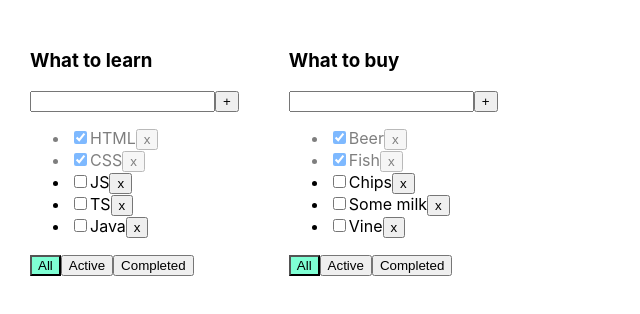
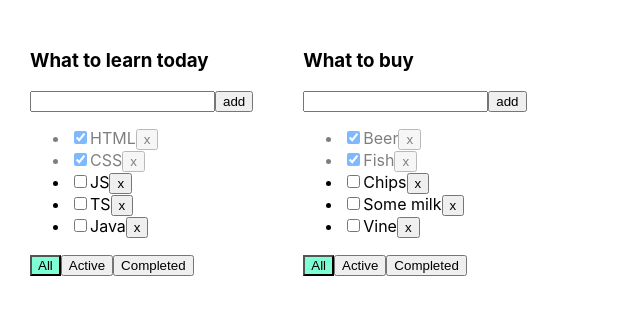
Before and after one commit to Metaloziz/it-incubator-todolist-ts-01, a React (Create React App) app: page / in a window 1280 px wide. Shown: the top 314 px of the page, without its empty margins (0-640 px from the left). Built offline with nearby package versions, Linux system fonts and the light colour scheme.

Commit message:
HW_6_don't_work

```diff
--- a/src/App.tsx
+++ b/src/App.tsx
@@ -2,6 +2,7 @@ import React, {useState} from 'react';
 import './App.css';
 import {Todolist} from './Todolist';
 import {v1} from 'uuid';
+import {AddItemForm} from "./components/AddItemForm/AddItemForm";
 
 export type FilterValuesType = 'all' | 'active' | 'completed';
 
@@ -17,7 +18,7 @@ function App() {
     let todolistId2 = v1()
 
     let [todolists, setTodolists] = useState<Array<TodolistType>>([
-        {id: todolistId1, title: 'What to learn', filter: 'all'},
+        {id: todolistId1, title: 'What to learn today', filter: 'all'},
         {id: todolistId2, title: 'What to buy', filter: 'all'}
     ])
 
@@ -44,6 +45,7 @@ function App() {
     }
 
     function addTask(todolistId: string, title: string) {
+        debugger
         let newtask = {id: v1(), title: title, isDone: false};
         setTasks({...tasks, [todolistId]: [newtask, ...tasks[todolistId]]})
     }
@@ -59,10 +61,9 @@ function App() {
 
 
     return (
-
         <div className="App">
-            {
-                todolists.map(tl => {
+            {/*<AddItemForm addTask={addTask} />*/}
+            {todolists.map(tl => {
                     let tasksForTodolist = tasks[tl.id];
 
                     if (tl.filter === 'active') {
@@ -84,9 +85,9 @@ function App() {
                             filter={tl.filter}
                         />
                     )
-                })
+                }
+            )
             }
-
         </div>
     );
 }
--- a/src/Todolist.tsx
+++ b/src/Todolist.tsx
@@ -1,5 +1,6 @@
 import React, {ChangeEvent, KeyboardEvent, useState} from 'react';
 import {FilterValuesType} from './App';
+import {AddItemForm} from "./components/AddItemForm/AddItemForm";
 
 type TaskType = {
     id: string
@@ -20,51 +21,23 @@ type PropsType = {
 
 export function Todolist(props: PropsType) {
 
-    let [title, setTitle] = useState("")
-    let [error, setError] = useState<string | null>(null)
+    const onAllClickHandler = () => props.changeFilter(props.todolistId, "all");
+    const onActiveClickHandler = () => props.changeFilter(props.todolistId, "active");
+    const onCompletedClickHandler = () => props.changeFilter(props.todolistId, "completed");
 
-    const addTask = () => {
-        if (title.trim() !== "") {
-            props.addTask(props.todolistId, title.trim());
-            setTitle("");
-        } else {
-            setError("Title is required");
-        }
-    }
 
-    const onChangeHandler = (e: ChangeEvent<HTMLInputElement>) => {
-        setTitle(e.currentTarget.value)
-    }
-
-    const onKeyPressHandler = (e: KeyboardEvent<HTMLInputElement>) => {
-        setError(null);
-        if (e.charCode === 13) {
-            addTask();
-        }
-    }
-
-    const onAllClickHandler = () => props.changeFilter(props.todolistId,"all");
-    const onActiveClickHandler = () => props.changeFilter(props.todolistId,"active");
-    const onCompletedClickHandler = () => props.changeFilter(props.todolistId,"completed");
 
 
     return <div>
         <h3>{props.title}</h3>
-        <div>
-            <input value={title}
-                   onChange={onChangeHandler}
-                   onKeyPress={onKeyPressHandler}
-                   className={error ? "error" : ""}
-            />
-            <button onClick={addTask}>+</button>
-            {error && <div className="error-message">{error}</div>}
-        </div>
-        <ul>
-            {
+        <AddItemForm addTask={props.addTask} todolistId={props.todolistId}/>
+        <ul>{
             props.tasks.map(t => {
-                    const onClickHandler = () => props.removeTask(props.todolistId, t.id)
+                const onClickHandler = () => {
+                    props.removeTask(props.todolistId, t.id)
+                }
                 const onChangeHandler = (e: ChangeEvent<HTMLInputElement>) => {
-                        props.changeTaskStatus(props.todolistId,t.id, e.currentTarget.checked);
+                    props.changeTaskStatus(props.todolistId, t.id, e.currentTarget.checked);
                 }
 
                 return <li key={t.id} className={t.isDone ? "is-done" : ""}>
@@ -79,11 +52,14 @@ export function Todolist(props: PropsType) {
         </ul>
         <div>
             <button className={props.filter === 'all' ? "active-filter" : ""}
-                    onClick={onAllClickHandler}>All</button>
+                    onClick={onAllClickHandler}>All
+            </button>
             <button className={props.filter === 'active' ? "active-filter" : ""}
-                onClick={onActiveClickHandler}>Active</button>
+                    onClick={onActiveClickHandler}>Active
+            </button>
             <button className={props.filter === 'completed' ? "active-filter" : ""}
-                onClick={onCompletedClickHandler}>Completed</button>
+                    onClick={onCompletedClickHandler}>Completed
+            </button>
         </div>
     </div>
 }
--- /dev/null
+++ b/src/components/AddItemForm/AddItemForm.tsx
@@ -0,0 +1,45 @@
+import React, {ChangeEvent, KeyboardEvent, useState} from "react";
+
+
+type AddItemFormPT = {
+    addTask: (todolistId: string, title: string) => void
+    todolistId: string
+}
+
+
+export const AddItemForm = (props: AddItemFormPT) => {
+    let [title, setTitle] = useState("")
+    let [error, setError] = useState<string | null>(null)
+
+    const onChangeHandler = (e: ChangeEvent<HTMLInputElement>) => {
+        setTitle(e.currentTarget.value)
+    }
+
+    const onKeyPressHandler = (e: KeyboardEvent<HTMLInputElement>) => {
+        setError(null);
+        if (e.charCode === 13) {
+            addTask();
+        }
+    }
+
+    const addTask = () => {
+        debugger
+        if (title.trim() !== "") {
+            props.addTask(props.todolistId, title.trim());
+            setTitle("");
+        } else {
+            setError("Title is required");
+        }
+    }
+
+    return (<div>
+            <input value={title}
+                   onChange={onChangeHandler}
+                   onKeyPress={onKeyPressHandler}
+                   className={error ? "error" : ""}
+            />
+            <button onClick={addTask}>add</button>
+            {error && <div className="error-message">{error}</div>}
+        </div>
+    )
+}
```
Lines whose indentation alone changed are shown as unchanged.
